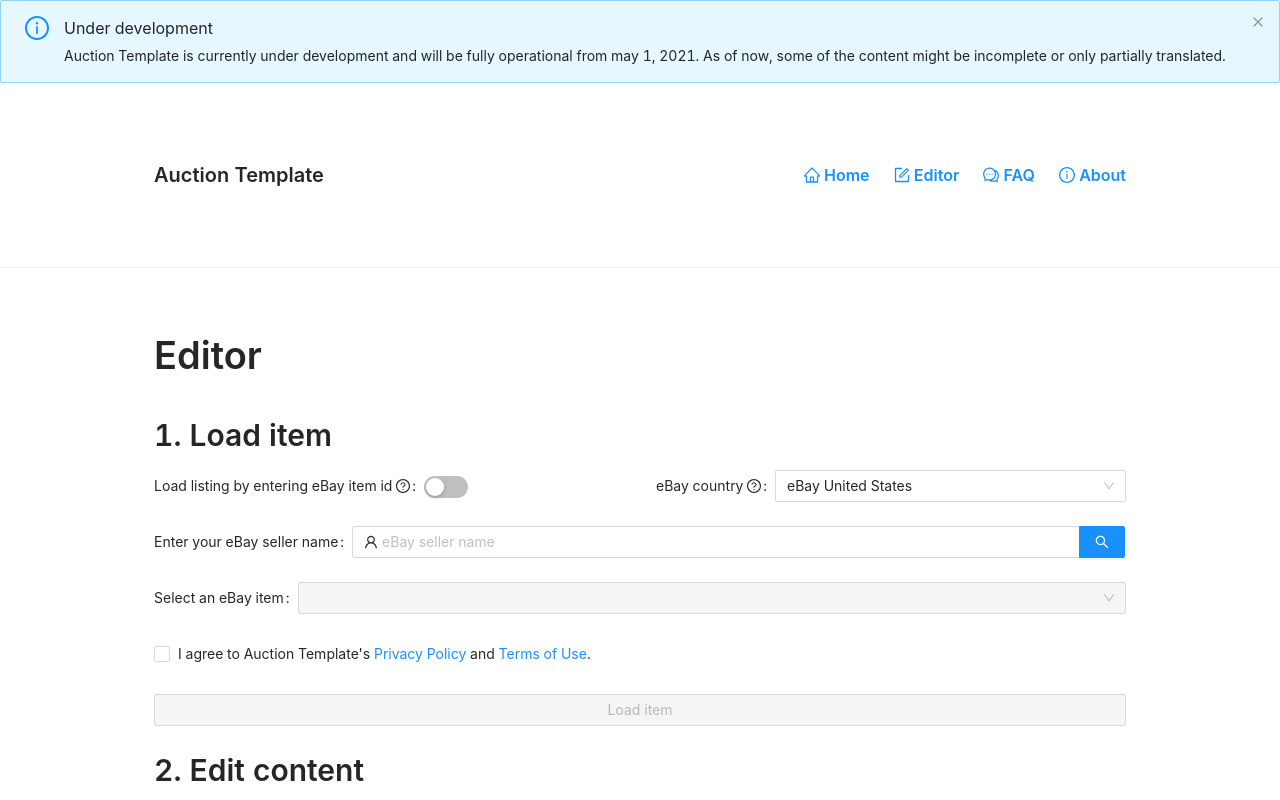
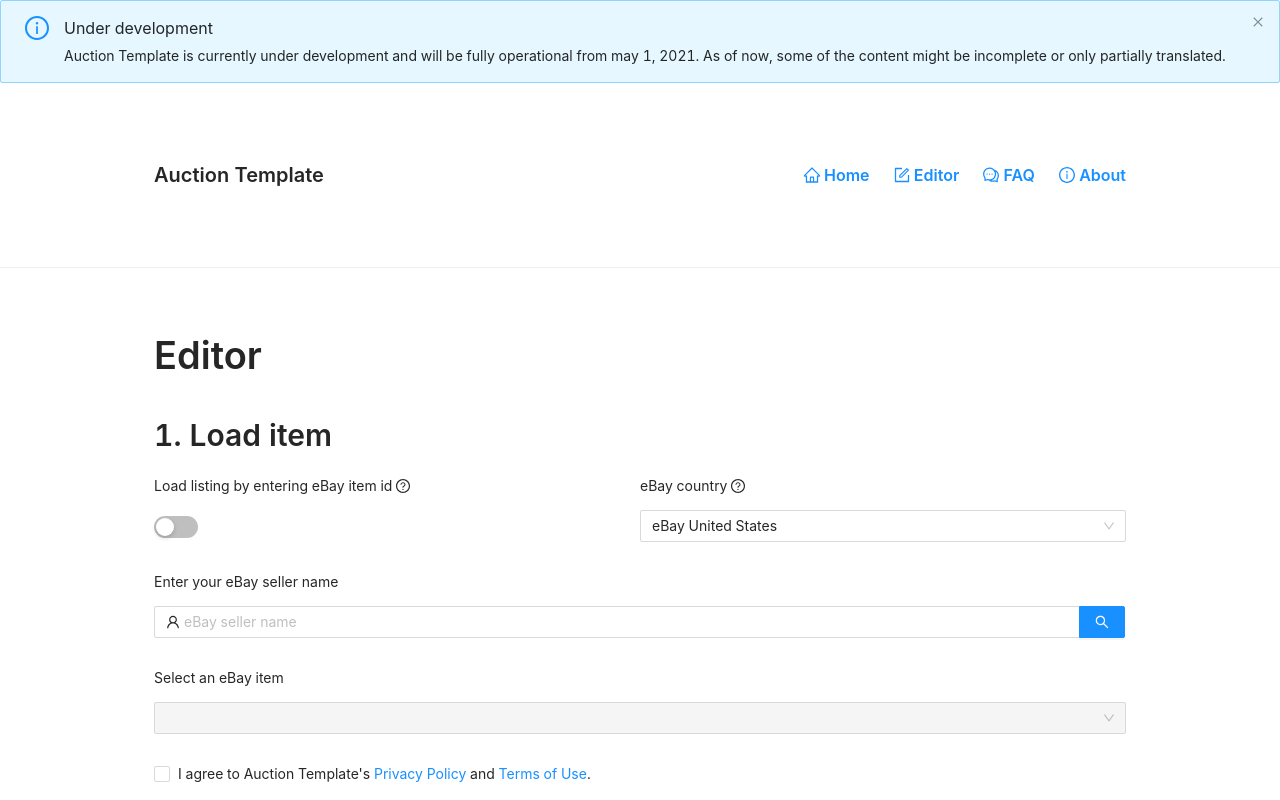
Before and after one commit to swipswaps/auction-template, a Next.js app: page /editor in a window 1280 px wide. Shown: the top 800 px of the page. Built offline with nearby package versions, Linux system fonts and the light colour scheme.

Commit message:
🐛 fix alignment of form items

```diff
--- a/components/editor/EditorSettings.tsx
+++ b/components/editor/EditorSettings.tsx
@@ -1,6 +1,6 @@
 import React from "react";
 import { Row, Col, Switch, Form, Select } from "antd";
-import { gutter } from "../../utils/applicationConstants";
+import { formItemAlignment } from "../../utils/applicationConstants";
 import Tooltip from "../misc/Tooltip";
 import { eBaySiteIdMappings } from "../../utils/ebay";
 import { useDispatch, useSelector } from "react-redux";
@@ -16,11 +16,12 @@
 	const handleSiteIdSelect = (siteId) => dispatch(setSiteId(Number(siteId)));
 
 	return (
-		<Row gutter={gutter}>
+		<Row>
 			<Col xs={24} md={12}>
 				<Form.Item
+					{...formItemAlignment}
 					label={
-						<Tooltip tooltipText="If you don't know the eBay item id, enter your eBay seller name and search for a listing">
+						<Tooltip text="If you don't know the eBay item id, enter your eBay seller name and search for a listing">
 							Load listing by entering eBay item id
 						</Tooltip>
 					}
@@ -30,8 +31,9 @@
 			</Col>
 			<Col xs={24} md={12}>
 				<Form.Item
+					{...formItemAlignment}
 					label={
-						<Tooltip tooltipText="Please select the country you are using eBay from">
+						<Tooltip text="Please select the country you are using eBay from">
 							eBay country
 						</Tooltip>
 					}
--- a/components/editor/ItemContent.tsx
+++ b/components/editor/ItemContent.tsx
@@ -2,11 +2,12 @@
 import React from "react";
 import { useSelector } from "react-redux";
 import { IStore } from "../../store";
+import { formItemAlignment } from "../../utils/applicationConstants";
 
 const ItemContent = () => {
 	const { item } = useSelector((state: IStore) => state.ebayItem);
 	return (
-		<Form.Item>
+		<Form.Item {...formItemAlignment}>
 			{item ? (
 				<Typography.Paragraph>{item.Title}</Typography.Paragraph>
 			) : (
--- a/components/editor/ItemSelector.tsx
+++ b/components/editor/ItemSelector.tsx
@@ -12,6 +12,7 @@
 import { EbayStatusCode } from "../../utils/ebayApi";
 import InternalLink from "../misc/InternalLink";
 import { getItem } from "../../actions/ebayItemActions";
+import { formItemAlignment } from "../../utils/applicationConstants";
 
 const ItemSelector = () => {
 	const dispatch = useDispatch();
@@ -48,7 +49,7 @@
 	return (
 		<>
 			{itemIdKnown ? (
-				<Form.Item label="Enter the eBay item id">
+				<Form.Item {...formItemAlignment} label="Enter the eBay item id">
 					<Input
 						placeholder="eBay item id"
 						prefix={<TagOutlined />}
@@ -60,7 +61,7 @@
 				</Form.Item>
 			) : (
 				<>
-					<Form.Item label="Enter your eBay seller name">
+					<Form.Item {...formItemAlignment} label="Enter your eBay seller name">
 						<Input.Search
 							enterButton
 							placeholder="eBay seller name"
@@ -73,7 +74,7 @@
 							loading={sellerLoading}
 						/>
 					</Form.Item>
-					<Form.Item label="Select an eBay item">
+					<Form.Item {...formItemAlignment} label="Select an eBay item">
 						<Select
 							showSearch
 							optionFilterProp="children"
@@ -95,14 +96,14 @@
 					</Form.Item>
 				</>
 			)}
-			<Form.Item>
+			<Form.Item {...formItemAlignment}>
 				<Checkbox onChange={handleAgreedToTermsToggle} checked={agreedToTerms}>
 					I agree to Auction Template's{" "}
 					<InternalLink href="/privacy">Privacy Policy</InternalLink> and{" "}
 					<InternalLink href="/terms">Terms of Use</InternalLink>.
 				</Checkbox>
 			</Form.Item>
-			<Form.Item>
+			<Form.Item {...formItemAlignment}>
 				<Button
 					type="primary"
 					htmlType="submit"
--- a/components/misc/Tooltip.tsx
+++ b/components/misc/Tooltip.tsx
@@ -4,16 +4,16 @@
 
 const Tooltip = ({
 	children,
-	tooltipText,
+	text,
 }: {
 	children: ReactNode;
-	tooltipText: String;
+	text: String;
 }) => {
 	return (
 		<span>
 			{children}{" "}
 			<span>
-				<AntdTooltip title={tooltipText}>
+				<AntdTooltip title={text}>
 					<QuestionCircleOutlined />
 				</AntdTooltip>
 			</span>
--- a/utils/applicationConstants.ts
+++ b/utils/applicationConstants.ts
@@ -1,3 +1,8 @@
+import { FormItemProps } from "antd";
 import { Gutter } from "antd/lib/grid/row";
 
 export const gutter: [Gutter, Gutter] = [32, 32];
+export const formItemAlignment: FormItemProps = {
+	labelCol: { span: 24 },
+	wrapperCol: { span: 24 },
+};
--- a/utils/misc.ts
+++ b/utils/misc.ts
@@ -1 +1,2 @@
-export const sanitizeUriComponent = (x: any) => String(encodeURIComponent(x));
+export const sanitizeUriComponent = (uriComponent: any) =>
+	String(encodeURIComponent(uriComponent));
```
